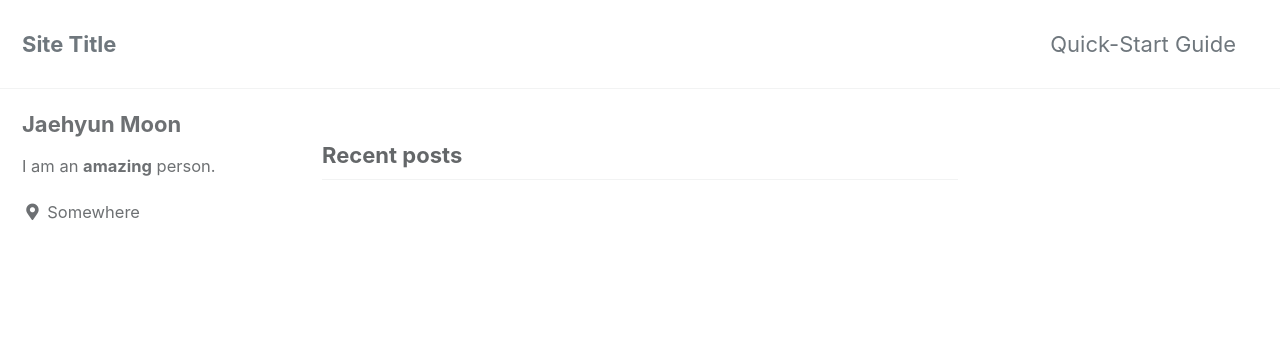
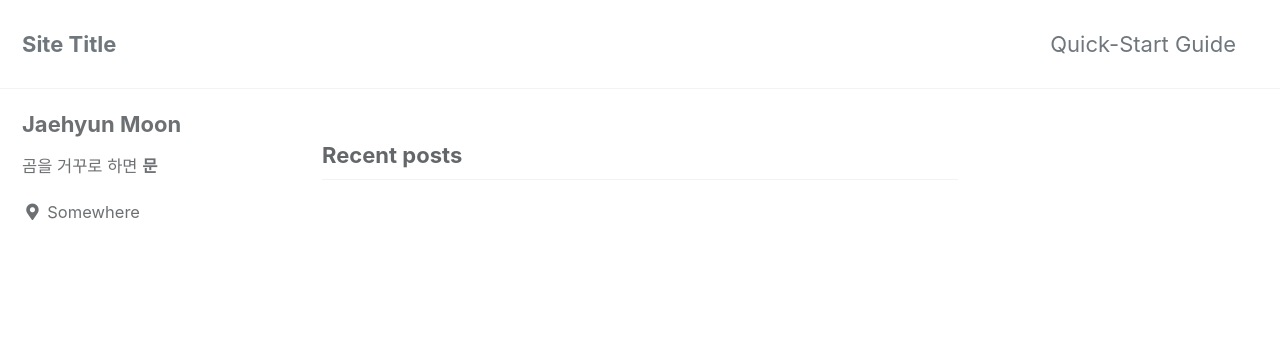
Before and after one commit to MoonJaehyun/blogtest1, a Jekyll site: the page built from index.html, in a window 1280 px wide. Shown: the top 348 px of the page. Built offline with Jekyll 4.4.1, drawn with Linux system fonts in a browser that asks for light colours; cached includes are drawn as plain includes; the list of posts is cut into pages by our own code.

Commit message:
bio 수정

```diff
--- a/_config.yml
+++ b/_config.yml
@@ -106,7 +106,7 @@ analytics:
 author:
   name             : "Jaehyun Moon"
   avatar           : # path of avatar image, e.g. "/assets/images/bio-photo.jpg"
-  bio              : "I am an **amazing** person."
+  bio              : "곰을 거꾸로 하면 **문**"
   location         : "Somewhere"
   email            :
   links:
```
